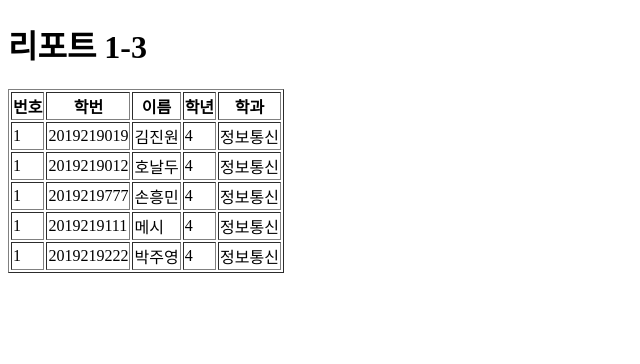
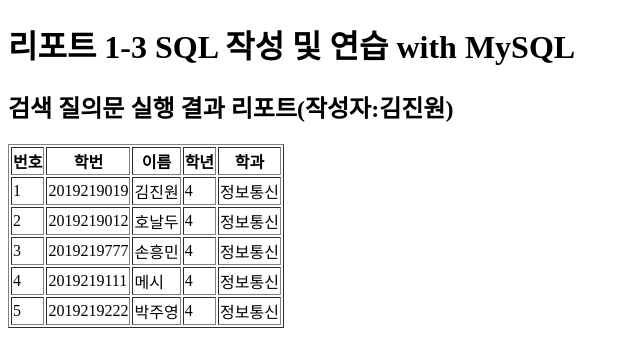
Before and after one commit to rlawlsdnjs2/sss, a plain HTML site: page index.html in a window 1280 px wide. Shown: the whole page, without its empty margins (0-640 px from the left). Drawn offline with Linux system fonts and the light colour scheme.

Commit message:
Update index.html

```diff
--- a/index.html
+++ b/index.html
@@ -4,7 +4,8 @@
     <title>정보통신학부</title>
 </head>
 <body>
-    <h1>리포트 1-3</h1>
+    <h1>리포트 1-3 SQL 작성 및 연습 with MySQL</h1>
+    <h2> 검색 질의문 실행 결과 리포트(작성자:김진원)</h2>
     <table border="1">
         <tr>
             <th>번호</th>
@@ -23,20 +24,20 @@
 
         </tr>
         <tr>
-            <td>1</td>
+            <td>2</td>
             <td>2019219012</td>
             <td>호날두</td>
             <td>4</td>
             <td>정보통신</td>
         </tr>
         <tr>
-          <td>1</td>
+          <td>3</td>
             <td>2019219777</td>
             <td>손흥민</td>
             <td>4</td>
             <td>정보통신</td>
         <tr>
-             <td>1</td>
+             <td>4</td>
             <td>2019219111</td>
             <td>메시</td>
             <td>4</td>
@@ -44,7 +45,7 @@
         </tr>
 
         <tr>
-         <td>1</td>
+         <td>5</td>
             <td>2019219222</td>
             <td>박주영</td>
             <td>4</td>
```
